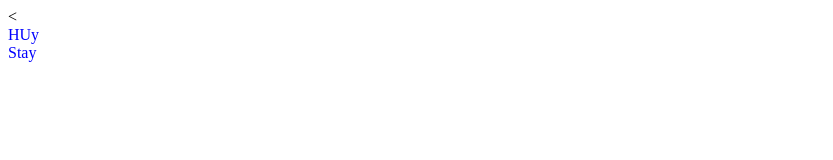
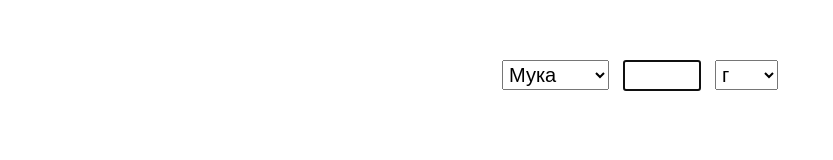
Before and after one commit to Vladamba/Spoons, a plain HTML site: page index.html in a window 1280 px wide. Shown: the whole page, without its empty margins (0-833 px from the left). Drawn offline with Linux system fonts and the light colour scheme.

Commit message:
MainInput

```diff
--- a/assets/app.js
+++ b/assets/app.js
@@ -0,0 +1,3 @@
+function calcProd(amount) {
+	alert(amount);
+}
--- a/assets/style.css
+++ b/assets/style.css
@@ -1,3 +1,25 @@
-div {
-	color: blue;
+.mainForm {
+	margin-top: 50px;
+	text-align: center;
 }
+
+select {
+	font-size: 20px;
+	margin: 10px;
+	padding: 2px;
+}
+
+optgroup {
+	font-size: 16px;
+}
+
+option {
+	font-size: 16px;
+}
+
+input {
+	text-align: right;
+	font-size: 20px;
+	padding: 2px;
+	width: 70px;
+}
--- a/index.html
+++ b/index.html
@@ -1,5 +1,5 @@
 <!DOCTYPE html>
-<html lang="en">
+<html lang="ru">
 <head>
 	<meta charset="utf-8">
 	<meta name="viewport" content="width=device-width, initial-scale=1">
@@ -7,11 +7,30 @@
 	<title>Spoons</title>
 </head>
 <body>
-	<<div>
-		HUy
-	</div>
-	<div>
-		Stay
+	<div class="mainForm">
+		<form>
+			<select>
+				<optgroup label="Сыпучие">
+					<option value="1">Мука</option>
+					<option value="2">Сахар</option>
+				</optgroup>
+				<optgroup label="Жидкие">
+					<option value="3">Вода</option>
+				</optgroup>
+				<optgroup label="Штучные">
+					<option value="4">Яйца</option>
+				</optgroup>
+			</select>
+
+			<input type="text" autofocus onkeyup="calcProd(this.innerHTML)">
+
+			<select>
+				<option>г</option>
+				<option>кг</option>
+				<option>ч л</option>
+				<option>ст л</option>
+			</select>
+		</form>
 	</div>
 
 	<script src="assets/app.js"></script>
```
